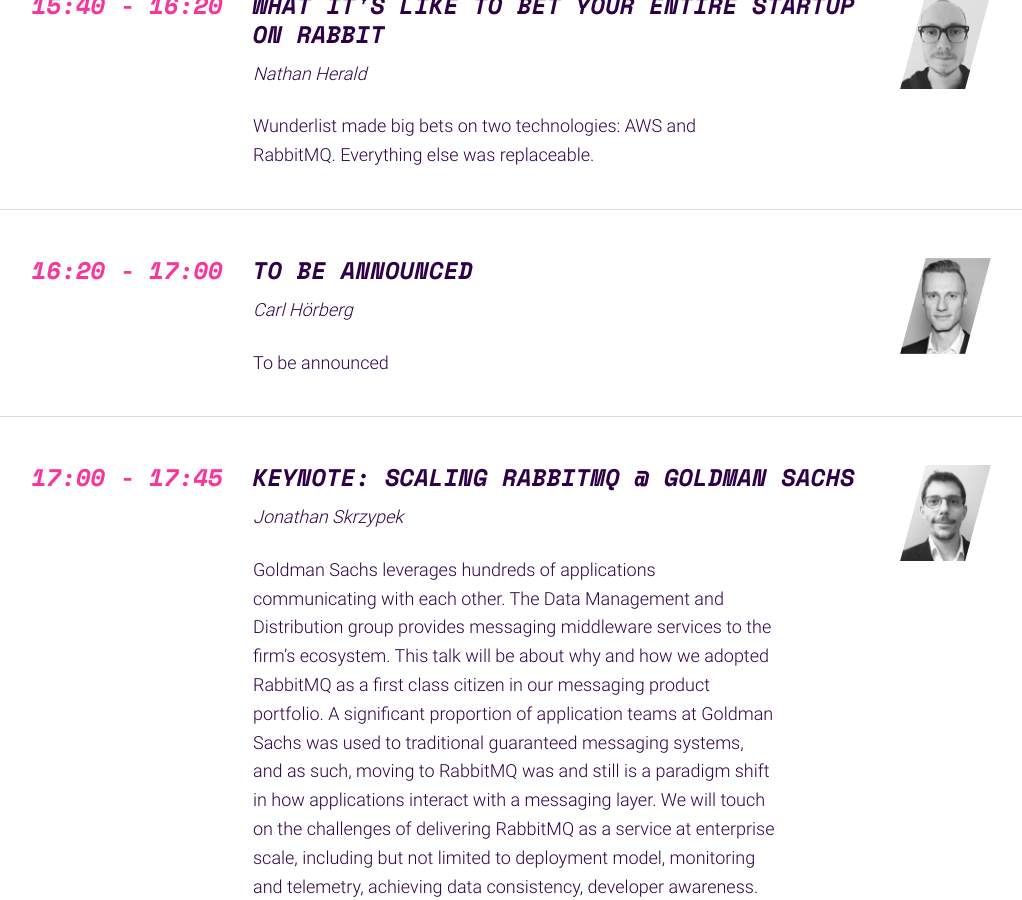
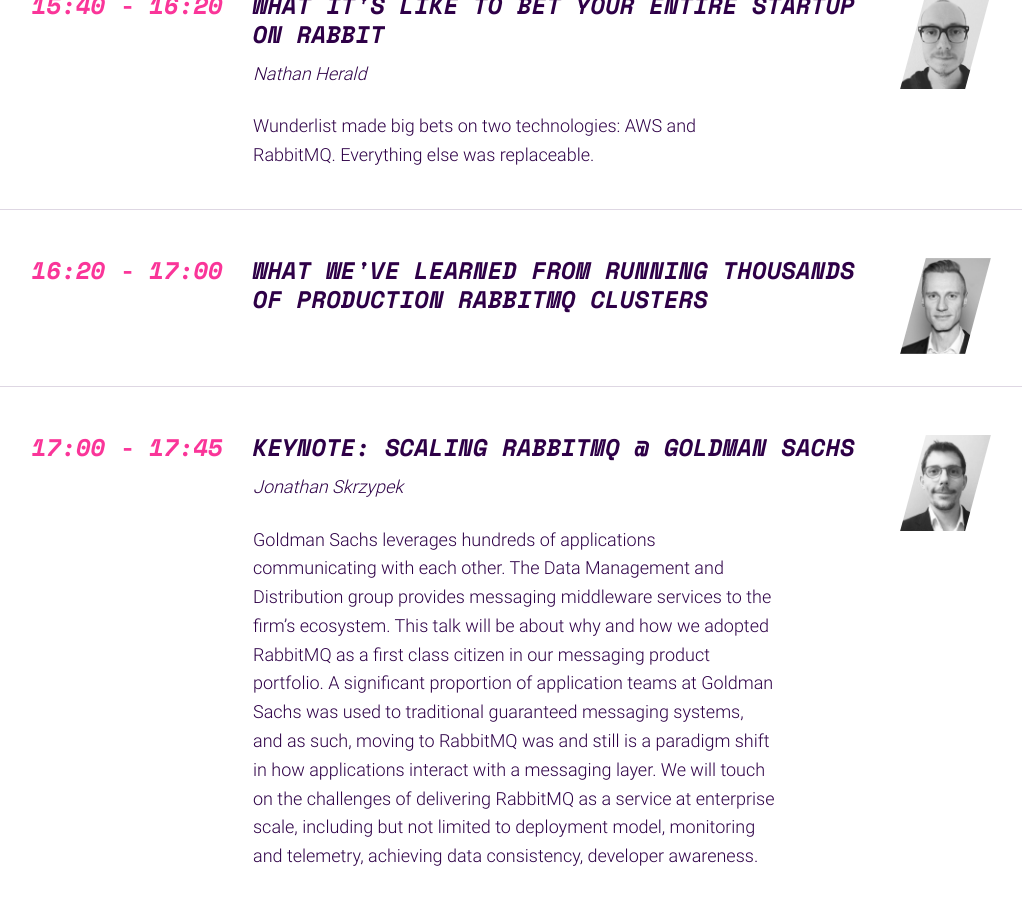
Before and after one commit to isabella232/rabbitmq-summit-1, a Jekyll site: the page built from index.html, in a window 1280 px wide and 900 px high, scrolled down 5984 px. Shown: the whole window, without its empty margins (117-1139 px from the left). Built offline with Jekyll 4.4.1, drawn with Linux system fonts in a browser that asks for light colours; nearby versions of some CDN libraries; some web fonts are replaced; comment, search, counter and statistics services are not loaded.

Commit message:
Updated '_data/schedule.yml' via CloudCannon

```diff
--- a/_data/schedule.yml
+++ b/_data/schedule.yml
@@ -106,9 +106,9 @@
   img: /img/speakers/nathan-herald.jpg
 - start: '16:20'
   etime: '16:20 - 17:00'
-  title: To be announced
+  title: What we've learned from running thousands of production RabbitMQ clusters
   speaker: Carl Hörberg
-  abstract: To be announced
+  abstract:
   img: /img/speakers/carl-horberg.jpg
 - start: '17:00'
   etime: '17:00 - 17:45'
```
